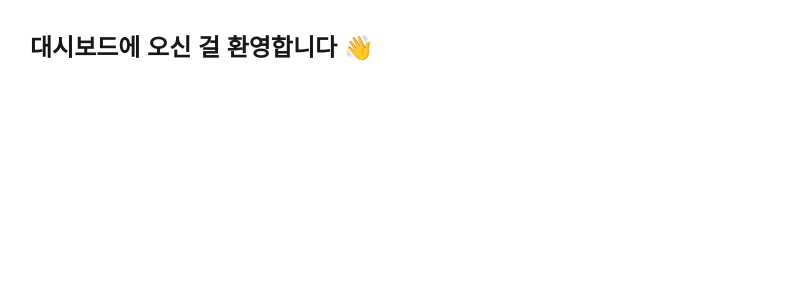
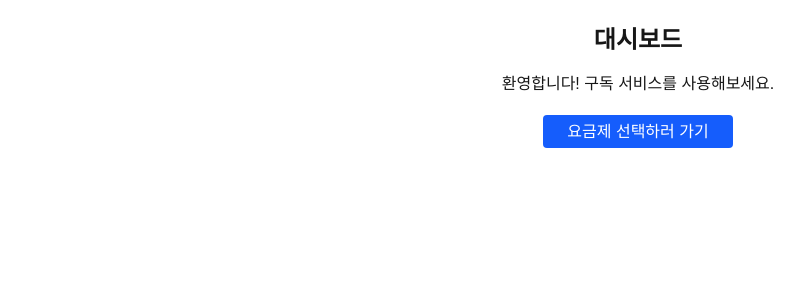
Before and after one commit to Defor721/subtrack_front, a Next.js app: page /dashboard in a window 1280 px wide. Shown: the top 300 px of the page, without its empty margins (2-806 px from the left). Built offline with nearby package versions, Linux system fonts and the light colour scheme.

Commit message:
[Feat] 내 구독 확인 추ㅡ가

```diff
--- a/src/app/dashboard/page.tsx
+++ b/src/app/dashboard/page.tsx
@@ -1,7 +1,18 @@
+// app/dashboard/page.tsx
+"use client";
+
 export default function DashboardPage() {
   return (
-    <main className="p-8">
-      <h1 className="text-2xl font-bold">대시보드에 오신 걸 환영합니다 👋</h1>
+    <main className="p-6 text-center">
+      <h1 className="text-2xl font-bold mb-4">대시보드</h1>
+      <p className="mb-6">환영합니다! 구독 서비스를 사용해보세요.</p>
+
+      <a
+        href="/plans"
+        className="bg-blue-600 text-white px-6 py-2 rounded hover:bg-blue-700"
+      >
+        요금제 선택하러 가기
+      </a>
     </main>
   );
 }
--- /dev/null
+++ b/src/app/subscriptions/page.tsx
@@ -0,0 +1,50 @@
+// app/subscriptions/page.tsx
+"use client";
+
+import { useEffect, useState } from "react";
+
+type Plan = {
+  id: string;
+  name: string;
+  price: number;
+  description: string;
+};
+
+export default function MySubscriptionPage() {
+  const [subscription, setSubscription] = useState<Plan | null>(null);
+
+  useEffect(() => {
+    const fetchSub = async () => {
+      const res = await fetch(
+        "https://subtrackapi-production.up.railway.app/subscriptions/me",
+        {
+          headers: {
+            Authorization: `Bearer ${localStorage.getItem("access_token")}`,
+          },
+        }
+      );
+      if (res.ok) {
+        const data = await res.json();
+        setSubscription(data.plan);
+      } else {
+        setSubscription(null);
+      }
+    };
+    fetchSub();
+  }, []);
+
+  return (
+    <main className="flex flex-col items-center justify-center min-h-screen p-6">
+      <h1 className="text-2xl font-bold mb-4">내 구독 정보</h1>
+      {subscription ? (
+        <div className="border rounded p-4 text-center">
+          <h2 className="text-xl font-semibold">{subscription.name}</h2>
+          <p className="text-gray-600">{subscription.description}</p>
+          <p className="font-bold mt-2">${subscription.price}</p>
+        </div>
+      ) : (
+        <p className="text-gray-500">현재 구독 중인 요금제가 없습니다.</p>
+      )}
+    </main>
+  );
+}
```
